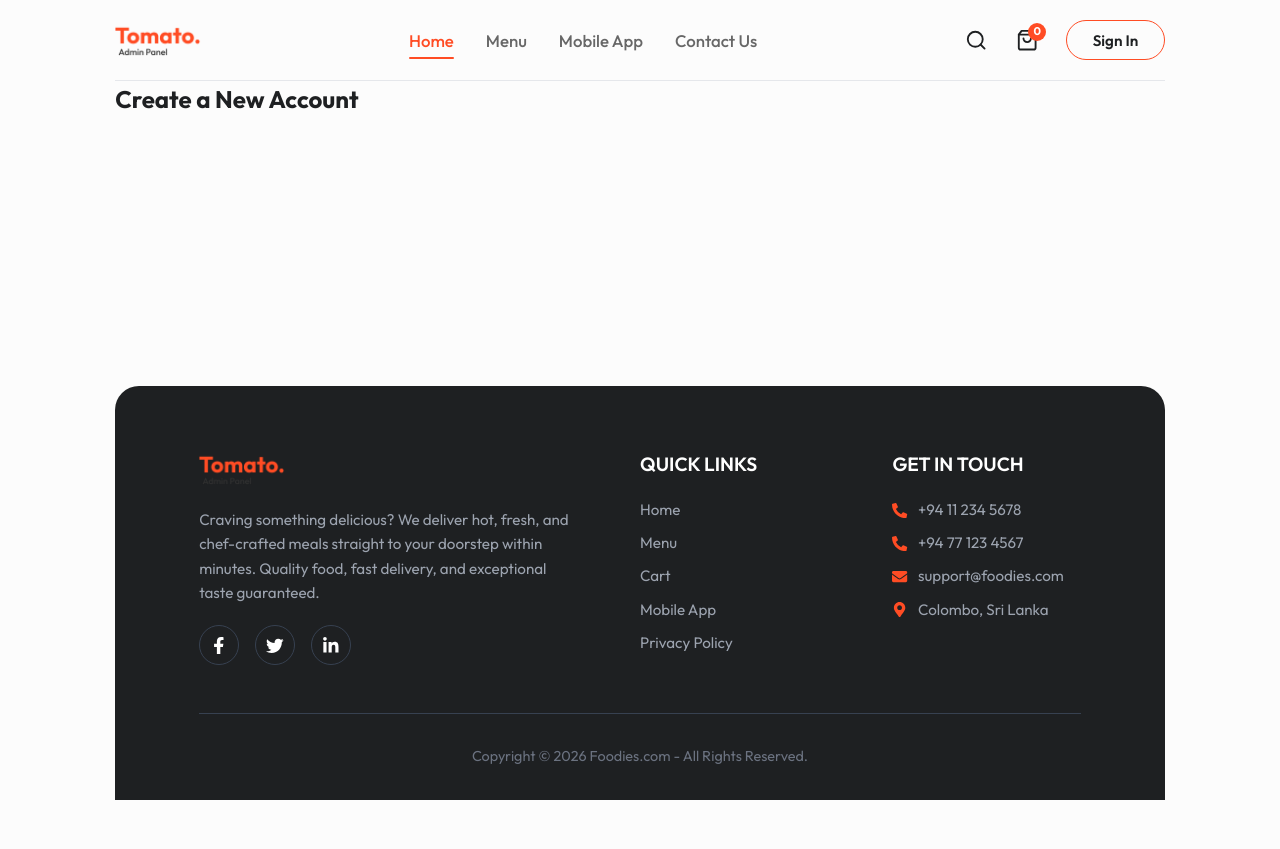
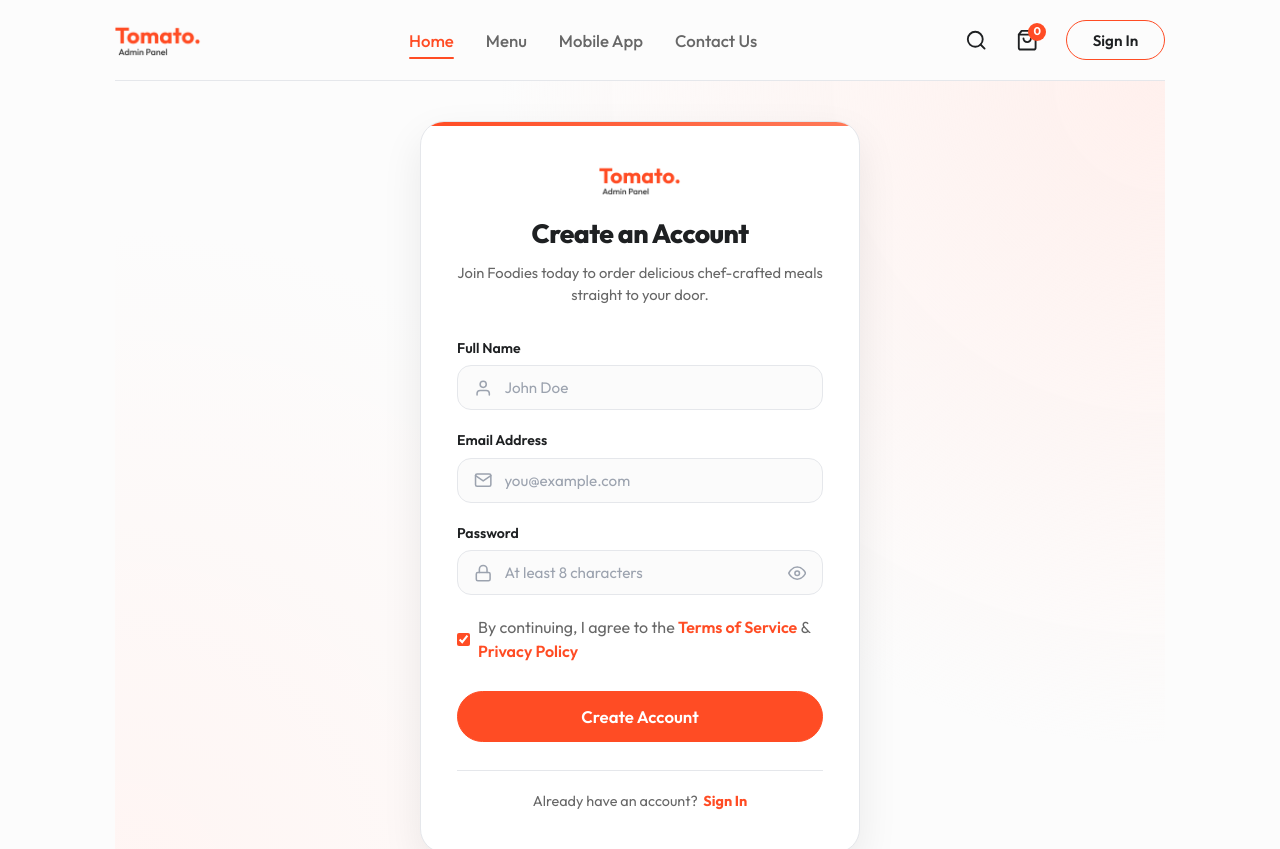
Before and after one commit to sandun18/Food_Delivery-, a React (Vite) app in the folder frontend/: page /signup in a window 1280 px wide. Shown: the top 849 px of the page. Before the commit the page ends 800 px from the top, so only its background shows below. Built offline with nearby package versions, Linux system fonts and the light colour scheme; no server answers.

Commit message:
implement SignUp page component with validation, auto-login, and toast notifications

```diff
--- a/frontend/src/pages/SignUp.jsx
+++ b/frontend/src/pages/SignUp.jsx
@@ -1,11 +1,285 @@
-import React from 'react';
+import React, { useState } from 'react';
+import { Link, useNavigate, useLocation } from 'react-router-dom';
+import axios from 'axios';
+import { toast } from 'react-toastify';
+import { useAppContext } from '../context/AppContext';
+import Button from '../components/Button';
+import { assets } from '../assets/assets';
+import { FiUser, FiMail, FiLock, FiEye, FiEyeOff, FiCheckCircle } from 'react-icons/fi';
+import styles from './Auth.module.css';
 
-const SignUp = () => {
+/**
+ * Sign Up Page
+ * Handles new user registration via POST /api/user/register, enforces minimum 8 characters password length,
+ * performs auto-login with JWT token, and displays success toast notification.
+ */
+export default function SignUp() {
+  const navigate = useNavigate();
+  const location = useLocation();
+  const { url, setToken, setUser } = useAppContext();
+
+  const [formData, setFormData] = useState({
+    name: '',
+    email: '',
+    password: '',
+    agreedToTerms: true
+  });
+
+  const [errors, setErrors] = useState({});
+  const [showPassword, setShowPassword] = useState(false);
+  const [loading, setLoading] = useState(false);
+
+  // Return to previous target page or home
+  const from = location.state?.from?.pathname || '/';
+
+  const validateForm = () => {
+    const newErrors = {};
+
+    // Name validation
+    if (!formData.name.trim()) {
+      newErrors.name = 'Full name is required';
+    } else if (formData.name.trim().length < 2) {
+      newErrors.name = 'Name must be at least 2 characters';
+    }
+
+    // Email validation
+    if (!formData.email.trim()) {
+      newErrors.email = 'Email address is required';
+    } else if (!/\S+@\S+\.\S+/.test(formData.email.trim())) {
+      newErrors.email = 'Please enter a valid email address';
+    }
+
+    // Password validation (enforcing 8+ characters required by backend)
+    if (!formData.password) {
+      newErrors.password = 'Password is required';
+    } else if (formData.password.length < 8) {
+      newErrors.password = 'Password must be at least 8 characters long';
+    }
+
+    // Terms agreement
+    if (!formData.agreedToTerms) {
+      newErrors.agreedToTerms = 'You must agree to the Terms of Service';
+    }
+
+    setErrors(newErrors);
+    return Object.keys(newErrors).length === 0;
+  };
+
+  const handleInputChange = (e) => {
+    const { name, value, type, checked } = e.target;
+    setFormData((prev) => ({
+      ...prev,
+      [name]: type === 'checkbox' ? checked : value
+    }));
+
+    // Clear error as user types
+    if (errors[name]) {
+      setErrors((prev) => ({ ...prev, [name]: '' }));
+    }
+  };
+
+  const handleSubmit = async (e) => {
+    e.preventDefault();
+
+    if (!validateForm()) return;
+
+    setLoading(true);
+
+    try {
+      const response = await axios.post(`${url}/api/user/register`, {
+        name: formData.name.trim(),
+        email: formData.email.trim().toLowerCase(),
+        password: formData.password
+      });
+
+      if (response.data && response.data.success) {
+        const { token, user, message } = response.data;
+
+        // 1. Auto-login: Store token in localStorage
+        localStorage.setItem('token', token);
+
+        // 2. Update Global AppContext
+        setToken(token);
+        if (user && setUser) {
+          setUser(user);
+        }
+
+        // 3. Success Toast Notification
+        toast.success(message || 'Account created successfully! Welcome to Foodies!');
+
+        // 4. Redirect to home or target page
+        navigate(from, { replace: true });
+      } else {
+        toast.error(response.data?.message || 'Registration failed. Please try again.');
+      }
+    } catch (error) {
+      console.error('Sign Up Error:', error);
+      const serverMessage = error.response?.data?.message || 'Registration failed. Please try again.';
+      toast.error(serverMessage);
+      setErrors((prev) => ({
+        ...prev,
+        general: serverMessage
+      }));
+    } finally {
+      setLoading(false);
+    }
+  };
+
+  const isPasswordLengthValid = formData.password.length >= 8;
+
   return (
-    <div className="auth-page">
-      <h2>Create a New Account</h2>
+    <div className={styles.authContainer}>
+      <div className={styles.authCard}>
+        {/* Header */}
+        <div className={styles.authHeader}>
+          <Link to="/">
+            <img src={assets.logo} alt="Foodies Logo" className={styles.authLogo} />
+          </Link>
+          <h2 className={styles.authTitle}>Create an Account</h2>
+          <p className={styles.authSubtitle}>
+            Join Foodies today to order delicious chef-crafted meals straight to your door.
+          </p>
+        </div>
+
+        {/* Registration Form */}
+        <form onSubmit={handleSubmit} className={styles.authForm} noValidate>
+          {errors.general && (
+            <div className={styles.errorFeedback} role="alert">
+              {errors.general}
+            </div>
+          )}
+
+          {/* Name Input */}
+          <div className={styles.formGroup}>
+            <label htmlFor="name" className={styles.formLabel}>
+              Full Name
+            </label>
+            <div className={`${styles.inputWrapper} ${errors.name ? styles.hasError : ''}`}>
+              <FiUser className={styles.inputIcon} aria-hidden="true" />
+              <input
+                id="name"
+                type="text"
+                name="name"
+                value={formData.name}
+                onChange={handleInputChange}
+                placeholder="John Doe"
+                className={styles.formInput}
+                autoComplete="name"
+                required
+              />
+            </div>
+            {errors.name && (
+              <span className={styles.errorFeedback}>{errors.name}</span>
+            )}
+          </div>
+
+          {/* Email Input */}
+          <div className={styles.formGroup}>
+            <label htmlFor="email" className={styles.formLabel}>
+              Email Address
+            </label>
+            <div className={`${styles.inputWrapper} ${errors.email ? styles.hasError : ''}`}>
+              <FiMail className={styles.inputIcon} aria-hidden="true" />
+              <input
+                id="email"
+                type="email"
+                name="email"
+                value={formData.email}
+                onChange={handleInputChange}
+                placeholder="you@example.com"
+                className={styles.formInput}
+                autoComplete="email"
+                required
+              />
+            </div>
+            {errors.email && (
+              <span className={styles.errorFeedback}>{errors.email}</span>
+            )}
+          </div>
+
+          {/* Password Input */}
+          <div className={styles.formGroup}>
+            <label htmlFor="password" className={styles.formLabel}>
+              Password
+            </label>
+            <div className={`${styles.inputWrapper} ${errors.password ? styles.hasError : ''}`}>
+              <FiLock className={styles.inputIcon} aria-hidden="true" />
+              <input
+                id="password"
+                type={showPassword ? 'text' : 'password'}
+                name="password"
+                value={formData.password}
+                onChange={handleInputChange}
+                placeholder="At least 8 characters"
+                className={styles.formInput}
+                autoComplete="new-password"
+                required
+              />
+              <button
+                type="button"
+                className={styles.eyeButton}
+                onClick={() => setShowPassword((prev) => !prev)}
+                aria-label={showPassword ? 'Hide password' : 'Show password'}
+              >
+                {showPassword ? <FiEyeOff /> : <FiEye />}
+              </button>
+            </div>
+            {errors.password ? (
+              <span className={styles.errorFeedback}>{errors.password}</span>
+            ) : formData.password.length > 0 ? (
+              <span style={{
+                fontSize: '0.78rem',
+                color: isPasswordLengthValid ? 'var(--success)' : 'var(--text-muted)',
+                display: 'flex',
+                alignItems: 'center',
+                gap: '0.3rem',
+                marginTop: '0.2rem'
+              }}>
+                <FiCheckCircle color={isPasswordLengthValid ? 'var(--success)' : '#ccc'} />
+                {isPasswordLengthValid ? 'Strong password length (8+ characters)' : `${formData.password.length}/8 characters minimum`}
+              </span>
+            ) : null}
+          </div>
+
+          {/* Terms Agreement Checkbox */}
+          <div className={styles.formGroup}>
+            <label className={styles.rememberMe}>
+              <input
+                type="checkbox"
+                name="agreedToTerms"
+                checked={formData.agreedToTerms}
+                onChange={handleInputChange}
+              />
+              <span>
+                By continuing, I agree to the <a href="#terms" className={styles.forgotLink}>Terms of Service</a> & <a href="#privacy" className={styles.forgotLink}>Privacy Policy</a>
+              </span>
+            </label>
+            {errors.agreedToTerms && (
+              <span className={styles.errorFeedback}>{errors.agreedToTerms}</span>
+            )}
+          </div>
+
+          {/* Submit Button */}
+          <Button
+            type="submit"
+            variant="primary"
+            size="lg"
+            loading={loading}
+            fullWidth
+            className={styles.submitBtn}
+          >
+            Create Account
+          </Button>
+        </form>
+
+        {/* Footer Link to Sign In */}
+        <div className={styles.authFooter}>
+          <span>Already have an account?</span>
+          <Link to="/signin" className={styles.switchLink}>
+            Sign In
+          </Link>
+        </div>
+      </div>
     </div>
   );
-};
-
-export default SignUp;
+}
```
